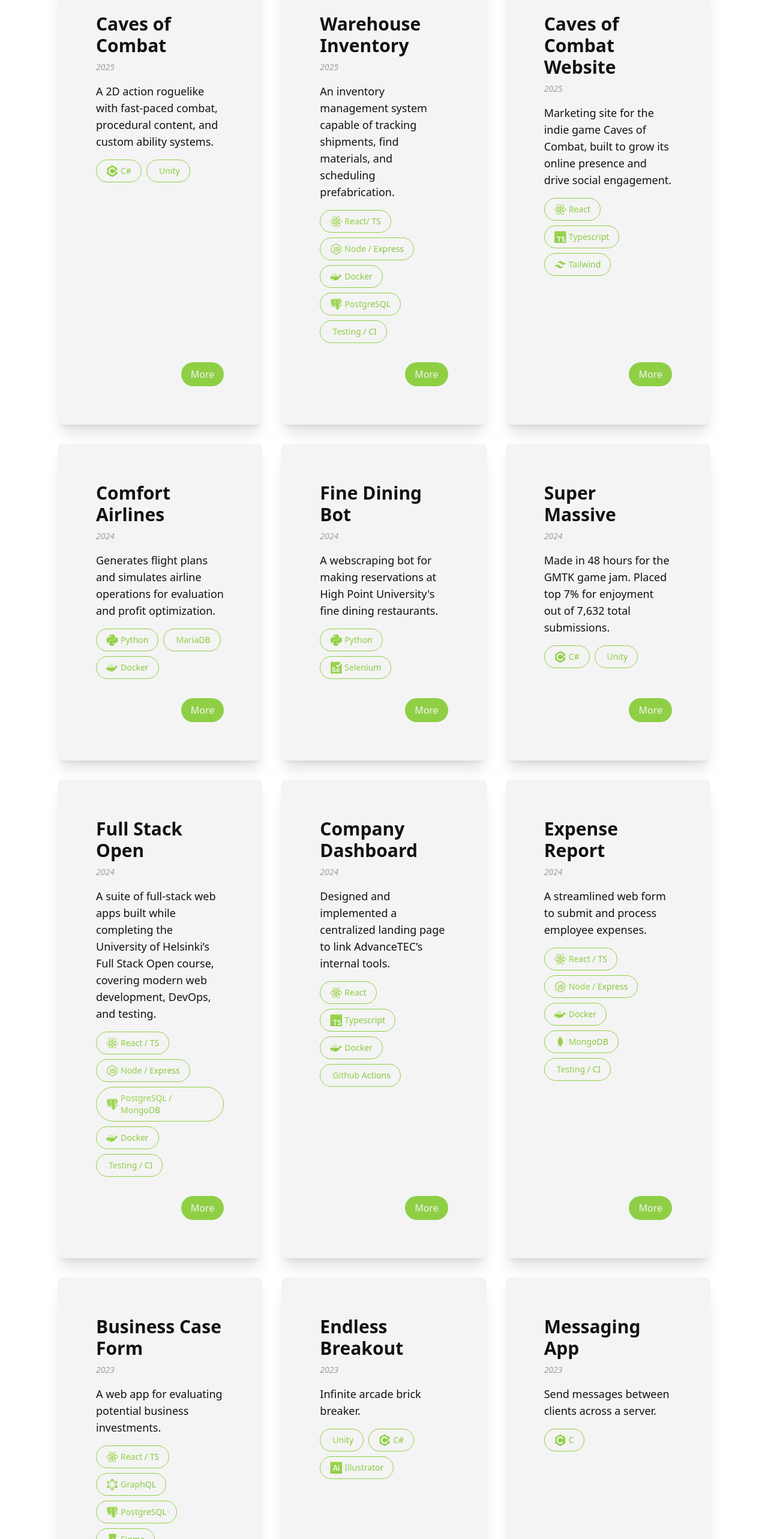
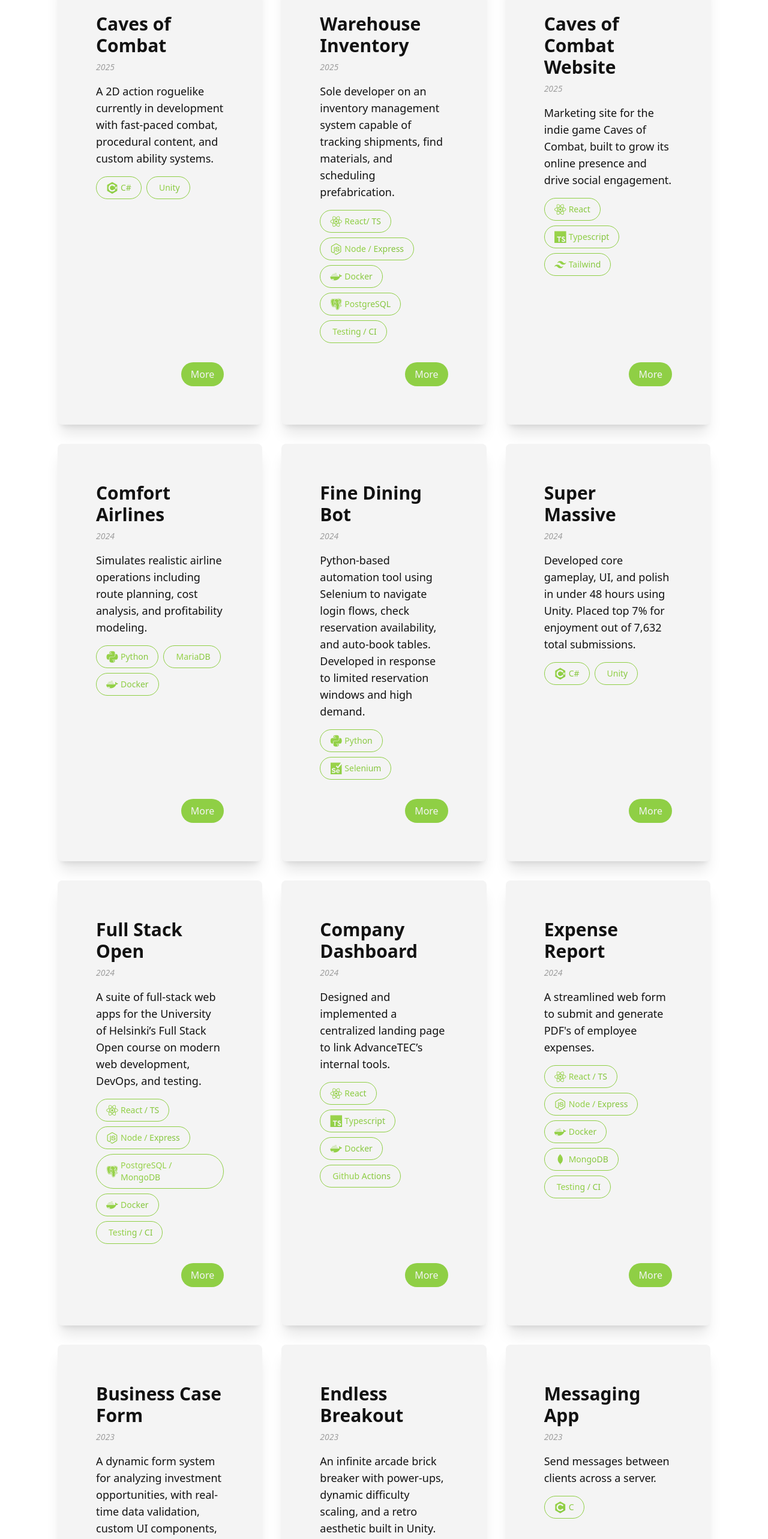
Before and after one commit to matthewjburton/portfolio, a React (Vite) app in the folder frontend/: page / in a window 1280 px wide. Shown: the part 1140-3706 px from the top of the page at 60% size. Built offline with nearby package versions, Linux system fonts and the light colour scheme; some icons are missing.

Commit message:
improved descriptions

```diff
--- a/frontend/src/Components/About/Bio.tsx
+++ b/frontend/src/Components/About/Bio.tsx
@@ -18,9 +18,7 @@ const Bio: React.FC<BioProps> = ({ imageSrc, altText, title, description }) => {
           alt={altText}
           className="h-full w-full rounded-lg object-cover lg:h-60 lg:w-60"
         />
-        <div className="flex h-full w-fit flex-col gap-8">
-          <p>{description}</p>
-        </div>
+        <div className="flex h-full w-fit flex-col gap-8">{description}</div>
       </div>
     </>
   )
--- a/frontend/src/Content/About/About.tsx
+++ b/frontend/src/Content/About/About.tsx
@@ -3,15 +3,22 @@ export const bio = {
   altText: 'Matthew Burton',
   title: 'Bio',
   description: (
-    <>
-      I’m a creator at heart — whether it’s coding, designing, or just trying
-      something new. Outside of work, I’m into soccer, pickleball,
-      skateboarding, snowboarding, and recently, golf. During the pandemic, I
-      got into making music, and before that, I studied graphic design. I’ve
-      always followed curiosity wherever it leads. What keeps me going is
-      building things that matter, staying connected to good people, and always
-      learning.
-    </>
+    <div className="flex h-full flex-col gap-y-4">
+      <div>
+        I’m a creator at heart — whether it’s coding, designing, or just trying
+        something new.
+      </div>
+      <div>
+        Outside of work, I’m into soccer, pickleball, skateboarding,
+        snowboarding, and recently, golf. During the pandemic, I got into making
+        music, and before that, I studied graphic design.
+      </div>
+      <div>
+        I’ve always followed curiosity wherever it leads. What keeps me going is
+        building things that matter, staying connected to good people, and
+        always learning.
+      </div>
+    </div>
   ),
 }
 
--- a/frontend/src/Content/Projects/Projects.tsx
+++ b/frontend/src/Content/Projects/Projects.tsx
@@ -3,7 +3,7 @@ export const projects = [
     id: 1,
     title: 'Comfort Airlines',
     description:
-      'Generates flight plans and simulates airline operations for evaluation and profit optimization.',
+      'Simulates realistic airline operations including route planning, cost analysis, and profitability modeling.',
     link: 'https://github.com/matthewjburton/comfort-airlines',
     tags: [
       { label: 'Python', iconClass: 'devicon-python-plain' },
@@ -15,7 +15,8 @@ export const projects = [
   {
     id: 2,
     title: 'Business Case Form',
-    description: 'A web app for evaluating potential business investments.',
+    description:
+      'A dynamic form system for analyzing investment opportunities, with real-time data validation, custom UI components, and PDF export capabilities.',
     link: 'https://udig-business-case-form-test.netlify.app/',
     tags: [
       { label: 'React / TS', iconClass: 'devicon-react-plain' },
@@ -29,7 +30,7 @@ export const projects = [
     id: 3,
     title: 'Fine Dining Bot',
     description:
-      "A webscraping bot for making reservations at High Point University's fine dining restaurants.",
+      'Python-based automation tool using Selenium to navigate login flows, check reservation availability, and auto-book tables. Developed in response to limited reservation windows and high demand.',
     link: 'https://github.com/matthewjburton/reservation-bot',
     tags: [
       { label: 'Python', iconClass: 'devicon-python-plain' },
@@ -40,7 +41,7 @@ export const projects = [
   {
     id: 4,
     title: 'Blackjack',
-    description: 'A CLI Blackjack game.',
+    description: 'A CLI blackjack game.',
     link: 'https://github.com/matthewjburton/blackjack',
     tags: [{ label: 'C++', iconClass: 'devicon-cplusplus-plain' }],
     year: 2022,
@@ -49,7 +50,7 @@ export const projects = [
     id: 5,
     title: 'Skate Park Finder',
     description:
-      'A mobile app that locates the nearest skate parks based on your location.',
+      'Android app developed in Java using the Google Maps API and device GPS to display skate parks based on proximity. Focused on location services, UI responsiveness, and real-world testing.',
     link: 'https://github.com/matthewjburton/skate-park-finder',
     tags: [{ label: 'Java / Android', iconClass: 'devicon-java-plain' }],
     year: 2022,
@@ -57,7 +58,8 @@ export const projects = [
   {
     id: 6,
     title: 'Endless Breakout',
-    description: 'Infinite arcade brick breaker.',
+    description:
+      'An infinite arcade brick breaker with power-ups, dynamic difficulty scaling, and a retro aesthetic built in Unity.',
     link: 'https://matt-burton.itch.io/endless-breakout',
     tags: [
       { label: 'Unity', iconClass: 'devicon-unity-plain' },
@@ -78,7 +80,7 @@ export const projects = [
     id: 8,
     title: 'Super Massive',
     description:
-      'Made in 48 hours for the GMTK game jam. Placed top 7% for enjoyment out of 7,632 total submissions.',
+      'Developed core gameplay, UI, and polish in under 48 hours using Unity. Placed top 7% for enjoyment out of 7,632 total submissions.',
     link: 'https://matt-burton.itch.io/super-massive',
     tags: [
       { label: 'C#', iconClass: 'devicon-csharp-plain' },
@@ -90,7 +92,7 @@ export const projects = [
     id: 9,
     title: 'Caves of Combat',
     description:
-      'A 2D action roguelike with fast-paced combat, procedural content, and custom ability systems.',
+      'A 2D action roguelike currently in development with fast-paced combat, procedural content, and custom ability systems.',
     link: 'https://store.steampowered.com/app/3589810/Caves_of_Combat/',
     tags: [
       { label: 'C#', iconClass: 'devicon-csharp-plain' },
@@ -102,7 +104,7 @@ export const projects = [
     id: 10,
     title: 'Full Stack Open',
     description:
-      'A suite of full-stack web apps built while completing the University of Helsinki’s Full Stack Open course, covering modern web development, DevOps, and testing.',
+      'A suite of full-stack web apps for the University of Helsinki’s Full Stack Open course on modern web development, DevOps, and testing.',
     link: 'https://github.com/matthewjburton/full-stack-open',
     tags: [
       { label: 'React / TS', iconClass: 'devicon-react-plain' },
@@ -129,8 +131,7 @@ export const projects = [
   {
     id: 12,
     title: 'Expense Report',
-    description:
-      'A streamlined web form to submit and process employee expenses.',
+    description: `A streamlined web form to submit and generate PDF's of employee expenses.`,
     link: 'https://expense-report.advancetecllc.com',
     tags: [
       { label: 'React / TS', iconClass: 'devicon-react-plain' },
@@ -145,7 +146,7 @@ export const projects = [
     id: 13,
     title: 'Warehouse Inventory',
     description:
-      'An inventory management system capable of tracking shipments, find materials, and scheduling prefabrication.',
+      'Sole developer on an inventory management system capable of tracking shipments, find materials, and scheduling prefabrication.',
     link: 'https://inventory.advancetecllc.com',
     tags: [
       { label: 'React/ TS', iconClass: 'devicon-react-plain' },
```
